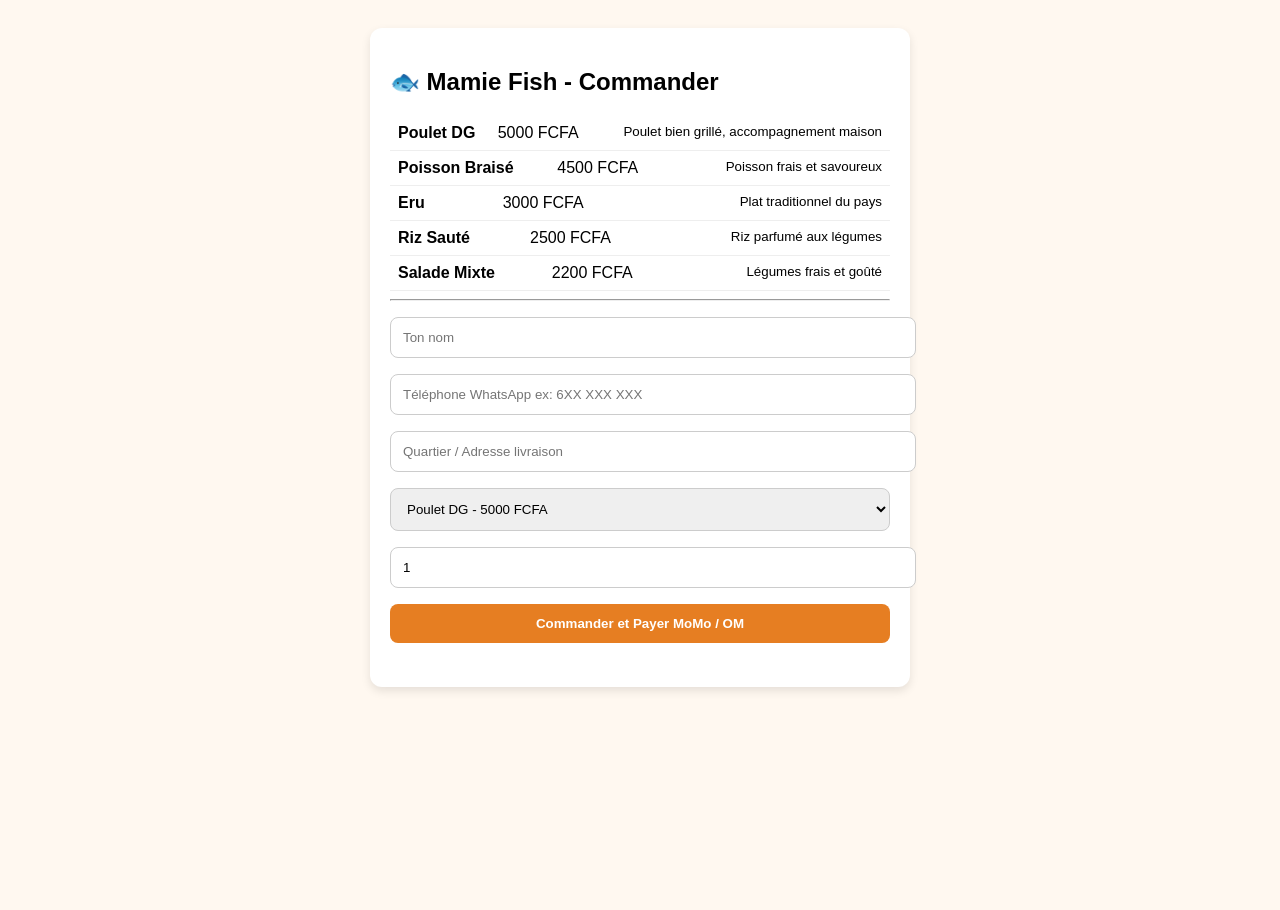
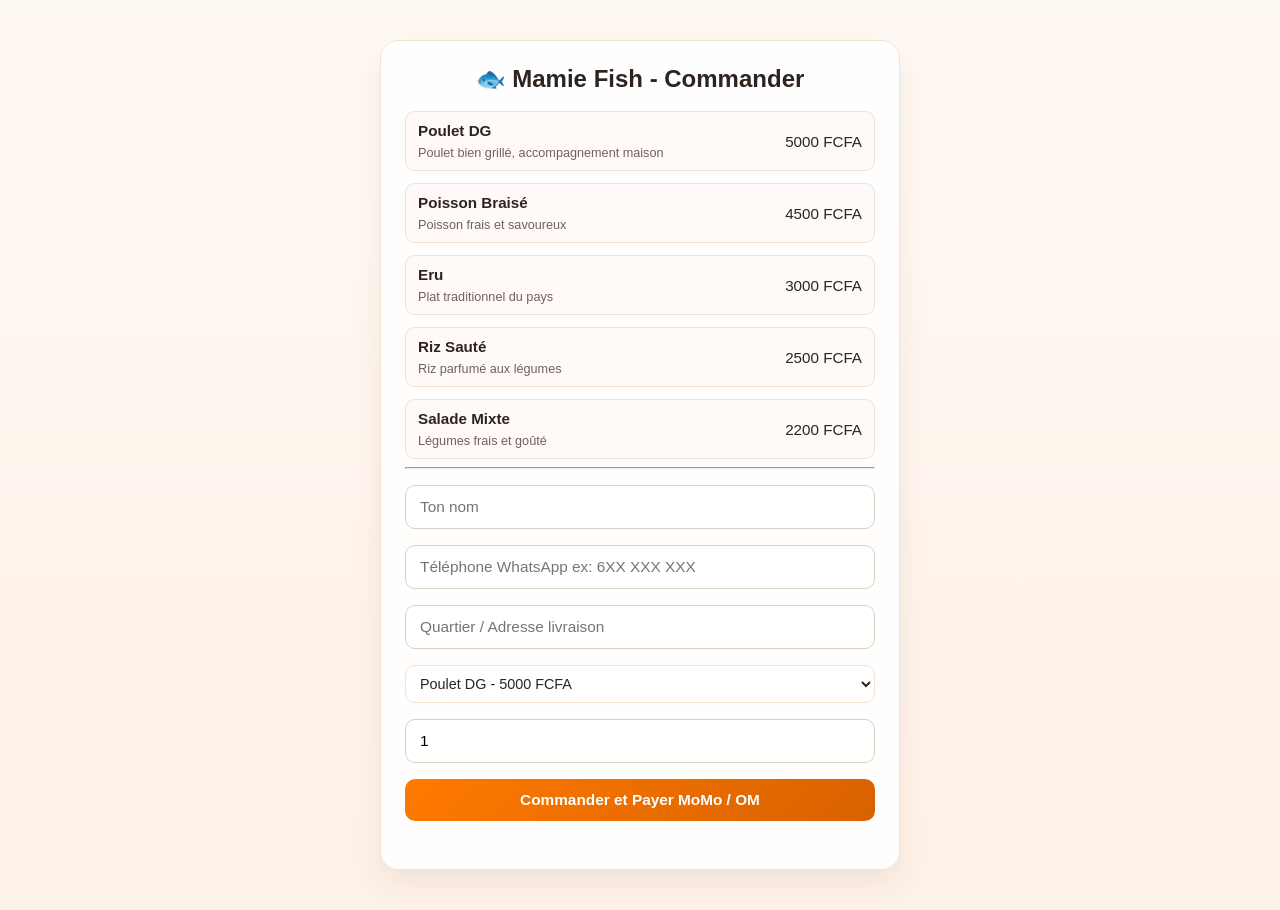
Before and after one commit to williamvente434/mamie-fish-app, a Flask app: page / in a window 1280 px wide. Before the commit the page ends 691 px from the top, so only its background shows below. Run offline with Flask 3, Linux system fonts and the light colour scheme.

Commit message:
structure pro css js séparés

```diff
--- a/app.py
+++ b/app.py
@@ -47,7 +47,21 @@
 @app.route('/admin')
 def admin():
     commandes = Commande.query.order_by(Commande.date.desc()).all()
-    return render_template('admin.html', commandes=commandes)
+    total_commandes = len(commandes)
+    total_revenu = sum(c.prix_total or 0 for c in commandes)
+    en_attente = sum(1 for c in commandes if c.statut == 'en_attente')
+    livrees = sum(1 for c in commandes if c.statut == 'livree')
+    paiement_cash = sum(1 for c in commandes if c.statut == 'payee')
+
+    return render_template(
+        'admin.html',
+        commandes=commandes,
+        total_commandes=total_commandes,
+        total_revenu=total_revenu,
+        en_attente=en_attente,
+        livrees=livrees,
+        paiement_cash=paiement_cash
+    )
 
 @app.route('/api/commander', methods=['POST'])
 def commander():
--- /dev/null
+++ b/static/css/style.css
@@ -0,0 +1,253 @@
+:root {
+  --orange: #ff7a00;
+  --orange-dark: #d86100;
+  --bg: #fff8f2;
+  --card: #ffffff;
+  --text: #2d241f;
+  --muted: #6f6259;
+  --line: #f1e2d2;
+  --shadow: 0 12px 30px rgba(90, 50, 14, 0.08);
+  --green: #1ea66d;
+}
+
+* { box-sizing: border-box; }
+
+body {
+  margin: 0;
+  font-family: Arial, sans-serif;
+  background: linear-gradient(180deg, #fff9f4 0%, #fef1e7 100%);
+  color: var(--text);
+}
+
+.home-body {
+  padding: 40px 20px;
+}
+
+.card {
+  max-width: 520px;
+  margin: auto;
+  background: rgba(255,255,255,0.9);
+  border: 1px solid var(--line);
+  border-radius: 18px;
+  box-shadow: var(--shadow);
+  padding: 24px;
+}
+
+.home-card h2 {
+  margin: 0 0 18px;
+  text-align: center;
+}
+
+#menu {
+  display: grid;
+  gap: 12px;
+}
+
+.plat {
+  display: flex;
+  justify-content: space-between;
+  align-items: center;
+  gap: 12px;
+  padding: 10px 12px;
+  border: 1px solid var(--line);
+  border-radius: 10px;
+  background: #fffaf7;
+  font-size: 0.95rem;
+}
+
+.plat b {
+  display: block;
+  margin-bottom: 4px;
+}
+
+.plat small {
+  color: var(--muted);
+}
+
+input, select, button {
+  width: 100%;
+  padding: 12px 14px;
+  margin: 8px 0;
+  border-radius: 10px;
+  border: 1px solid #d9cfc4;
+  font-size: 0.96rem;
+}
+
+button {
+  background: linear-gradient(135deg, var(--orange) 0%, var(--orange-dark) 100%);
+  color: white;
+  font-weight: bold;
+  border: none;
+  cursor: pointer;
+}
+
+button:hover {
+  opacity: 0.96;
+}
+
+#msg {
+  margin-top: 12px;
+  color: var(--green);
+  font-weight: 600;
+}
+
+.container {
+  max-width: 1300px;
+  margin: 0 auto;
+  padding: 28px 20px 40px;
+}
+
+.header {
+  background: linear-gradient(135deg, var(--orange) 0%, var(--orange-dark) 100%);
+  color: white;
+  border-radius: 22px;
+  padding: 24px 28px;
+  box-shadow: var(--shadow);
+  display: flex;
+  justify-content: space-between;
+  align-items: center;
+  gap: 16px;
+  flex-wrap: wrap;
+}
+
+.header h1 {
+  margin: 0;
+  font-size: clamp(1.8rem, 2.4vw, 2.8rem);
+}
+
+.header p {
+  margin: 6px 0 0;
+  opacity: 0.9;
+}
+
+.chip {
+  background: rgba(255,255,255,0.15);
+  border: 1px solid rgba(255,255,255,0.35);
+  border-radius: 999px;
+  padding: 9px 14px;
+  font-weight: bold;
+  font-size: 0.8rem;
+}
+
+.stats {
+  display: grid;
+  grid-template-columns: repeat(auto-fit, minmax(180px, 1fr));
+  gap: 18px;
+  margin-top: 22px;
+}
+
+.stat-card {
+  background: var(--card);
+  border: 1px solid var(--line);
+  border-radius: 20px;
+  padding: 20px;
+  box-shadow: var(--shadow);
+}
+
+.stat-top {
+  display: flex;
+  justify-content: space-between;
+  align-items: center;
+  color: var(--muted);
+  font-size: 0.85rem;
+  margin-bottom: 12px;
+}
+
+.stat-icon {
+  width: 42px;
+  height: 42px;
+  border-radius: 12px;
+  display: grid;
+  place-items: center;
+  font-size: 1.3rem;
+  background: #fff0df;
+}
+
+.stat-value {
+  font-size: clamp(1.8rem, 2vw, 2.4rem);
+  font-weight: bold;
+  color: var(--text);
+  margin: 0;
+}
+
+.stat-detail {
+  margin-top: 8px;
+  font-size: 0.85rem;
+  color: var(--muted);
+}
+
+.panel {
+  margin-top: 24px;
+  background: var(--card);
+  border: 1px solid var(--line);
+  border-radius: 22px;
+  box-shadow: var(--shadow);
+  overflow: hidden;
+}
+
+.panel-head {
+  padding: 18px 20px;
+  border-bottom: 1px solid var(--line);
+  display: flex;
+  justify-content: space-between;
+  align-items: center;
+  gap: 10px;
+  flex-wrap: wrap;
+}
+
+.panel-head h2 {
+  margin: 0;
+  font-size: 1.4rem;
+}
+
+table {
+  width: 100%;
+  border-collapse: collapse;
+}
+
+th, td {
+  text-align: left;
+  padding: 14px 16px;
+  border-bottom: 1px solid var(--line);
+  vertical-align: top;
+}
+
+th {
+  background: #fffaf5;
+  font-size: 0.82rem;
+  text-transform: uppercase;
+  letter-spacing: 0.04em;
+  color: var(--muted);
+}
+
+td {
+  color: var(--text);
+  font-size: 0.96rem;
+}
+
+select {
+  width: 100%;
+  border: 1px solid var(--line);
+  background: #fff;
+  border-radius: 10px;
+  padding: 9px 10px;
+  font-size: 0.9rem;
+  color: var(--text);
+  outline: none;
+}
+
+.empty {
+  padding: 26px 18px;
+  color: var(--muted);
+  text-align: center;
+}
+
+@media (max-width: 700px) {
+  th, td {
+    padding: 10px 8px;
+  }
+
+  .header {
+    padding: 18px 18px;
+  }
+}
--- a/templates/index.html
+++ b/templates/index.html
@@ -1,19 +1,13 @@
 <!DOCTYPE html>
 <html lang="fr">
 <head>
-<meta charset="UTF-8"><meta name="viewport" content="width=device-width, initial-scale=1.0">
+  <meta charset="UTF-8">
+  <meta name="viewport" content="width=device-width, initial-scale=1.0">
   <title>Mamie Fish - Commande</title>
-<style>
-body{font-family:Arial;background:#fff8f0;padding:20px}
-.card{max-width:500px;margin:auto;background:white;padding:20px;border-radius:12px;box-shadow:0 4px 10px rgba(0,0,0,0.1)}
-input,select,button{width:100%;padding:12px;margin:8px 0;border-radius:8px;border:1px solid #ccc}
-button{background:#e67e22;color:white;font-weight:bold;border:none;cursor:pointer}
-button:hover{background:#d35400}
-.plat{display:flex;justify-content:space-between;padding:8px;border-bottom:1px solid #eee}
-</style>
+  <link rel="stylesheet" href="{{ url_for('static', filename='css/style.css') }}">
 </head>
-<body>
-<div class="card">
+<body class="home-body">
+  <div class="card home-card">
     <h2>🐟 Mamie Fish - Commander</h2>
     <div id="menu"></div>
     <hr>
@@ -27,36 +21,8 @@
   </div>
 
   <script>
-let MENU = {{ plats | tojson }};
-const sel = document.getElementById('plat');
-const menuDiv = document.getElementById('menu');
-MENU.forEach(p=>{
-  let o=document.createElement('option'); o.value=p.nom; o.textContent=`${p.nom} - ${p.prix} FCFA`; sel.appendChild(o);
-  let d=document.createElement('div'); d.className='plat'; d.innerHTML=`<b>${p.nom}</b><span>${p.prix} FCFA</span><br><small>${p.desc}</small>`; menuDiv.appendChild(d);
-});
-
-document.getElementById('btn').onclick = async ()=>{
-  const data = {
-    client: document.getElementById('client').value,
-    telephone: document.getElementById('telephone').value,
-    adresse: document.getElementById('adresse').value,
-    plat: document.getElementById('plat').value,
-    quantite: document.getElementById('quantite').value
-  };
-  if(!data.client || !data.telephone){ alert('Mets nom et téléphone'); return; }
-  document.getElementById('msg').textContent='Traitement...';
-  try{
-    let res = await fetch('/api/commander',{method:'POST', headers:{'Content-Type':'application/json'}, body:JSON.stringify(data)});
-    let j = await res.json();
-    if(j.payment_url){
-      window.location.href = j.payment_url;
-    }else{
-      document.getElementById('msg').textContent='✅ Commande reçue ! On t\'appelle bientôt. ID: '+j.id;
-    }
-  }catch(e){
-    document.getElementById('msg').textContent='Erreur réseau, réessaie';
-  }
-}
+    const MENU = {{ plats | tojson }};
   </script>
+  <script src="{{ url_for('static', filename='js/app.js') }}"></script>
 </body>
 </html>
```
Also changed, not shown: static/js/app.js (added, +55 -0 lines), templates/admin.html (+13 -212 lines). Lines whose indentation alone changed are shown as unchanged.
